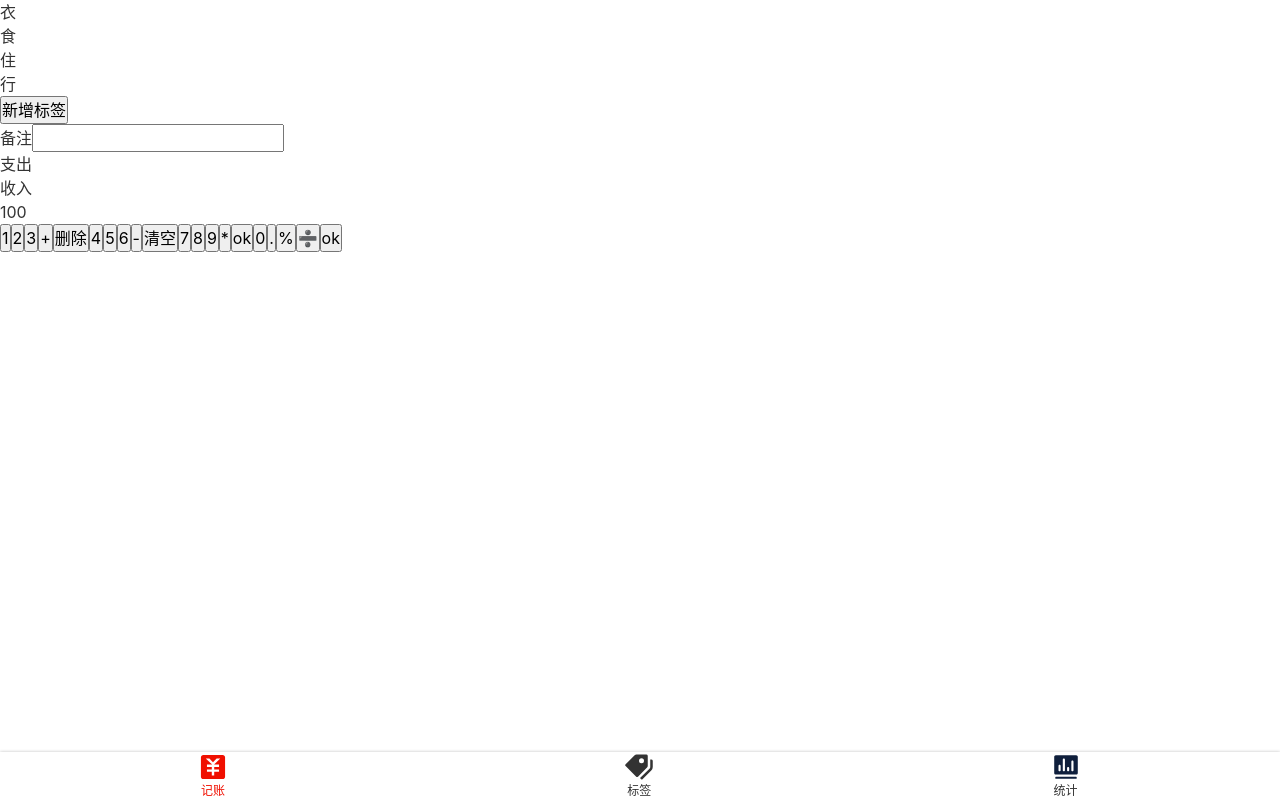
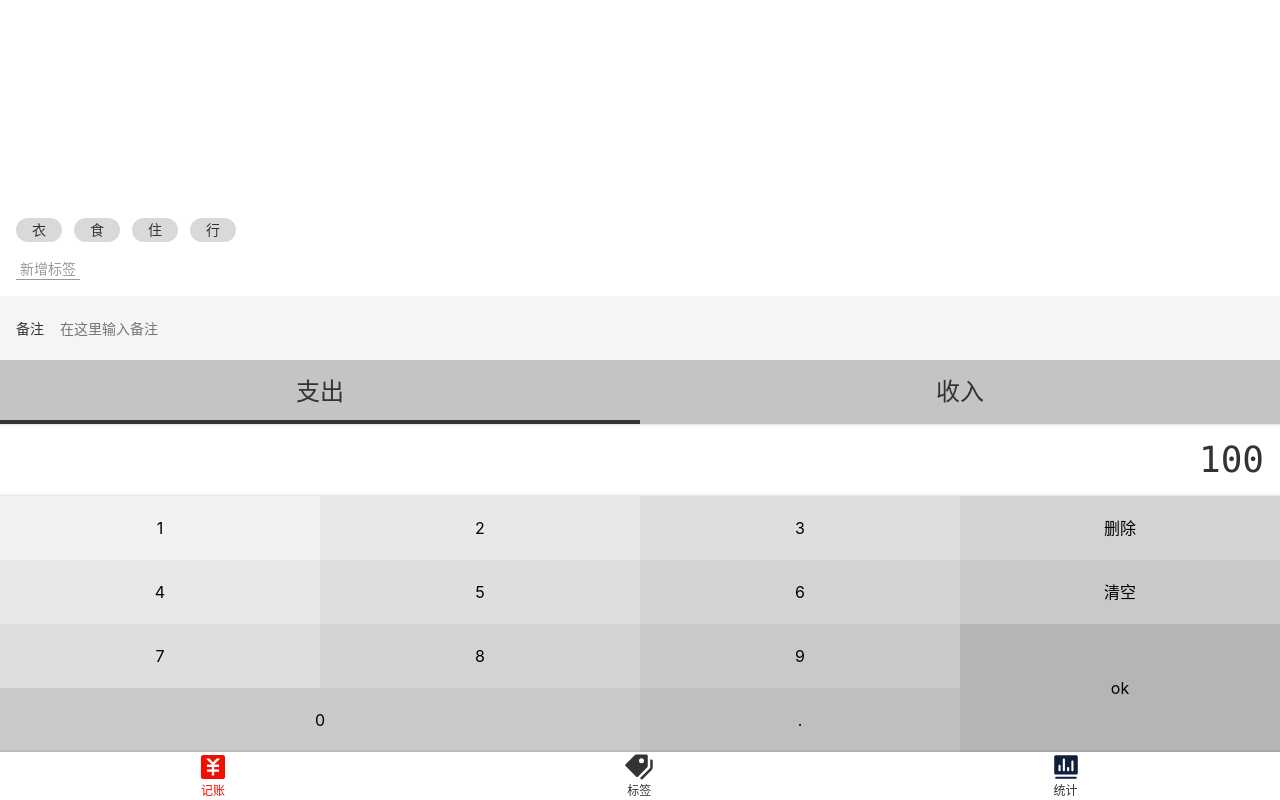
Before and after one commit to wzbmax3210/bookkeeping, a Vue app: page /#/money in a window 1280 px wide. Built offline with nearby package versions, Linux system fonts and the light colour scheme; the HTML template or start-up script is replaced by a standard one.

Commit message:
complete Money.vue html & css

```diff
--- a/src/App.vue
+++ b/src/App.vue
@@ -8,6 +8,7 @@
   @import "~@/assets/style/reset.scss";
   @import "~@/assets/style/helper.scss";
   body {
+    font-size: 16px;
     font-family: $font-hei;
     line-height: 1.5;
     color: #333333;
--- a/src/assets/style/helper.scss
+++ b/src/assets/style/helper.scss
@@ -1,3 +1,20 @@
 $font-hei: -apple-system, "Noto Sans", "Helvetica Neue", Helvetica, "Nimbus Sans L", Arial, "Liberation Sans", "PingFang SC", "Hiragino Sans GB", "Noto Sans CJK SC", "Source Han Sans SC", "Source Han Sans CN", "Microsoft YaHei", "Wenquanyi Micro Hei", "WenQuanYi Zen Hei", "ST Heiti", SimHei, "WenQuanYi Zen Hei Sharp", sans-serif;
 
 $color-highlight: #f00f00;
+
+%clearFix {
+  &::after {
+    content: '';
+    clear: both;
+    display: block;
+  }
+}
+
+$color-shadow: rgba(0, 0, 0, 0.25);
+%outerShadow {
+  box-shadow: 0 0 3px $color-shadow;
+}
+%innerShadow {
+   box-shadow: inset 0 -3px 3px -3px $color-shadow,
+    inset 0 3px 3px -3px $color-shadow;
+ }
--- a/src/components/Layout.vue
+++ b/src/components/Layout.vue
@@ -1,6 +1,6 @@
 <template>
-<div class="nav-wrapper">
-  <div class="content">
+<div class="layout-wrapper">
+  <div class="content" :class="classPrefix && `${classPrefix}-content`">
     <slot/>
   </div>
   <Nav/>
@@ -9,12 +9,13 @@
 
 <script lang="ts">
 export default {
+  props: ['classPrefix'],
   name: 'Layout'
 }
 </script>
 
 <style scoped lang="scss">
-  .nav-wrapper {
+  .layout-wrapper {
     display: flex;
     flex-direction: column;
     height: 100vh;
--- a/src/components/Nav.vue
+++ b/src/components/Nav.vue
@@ -24,8 +24,8 @@
 <style scoped lang="scss">
   @import "~@/assets/style/helper.scss";
   nav {
+    @extend %outerShadow;
     display: flex;
-    box-shadow: 0 0 3px rgba(0, 0, 0, 0.25);
     flex-direction: row;
     font-size: 12px;
     .item {
--- a/src/views/Money.vue
+++ b/src/views/Money.vue
@@ -1,56 +1,54 @@
 <template>
-<Layout>
+<Layout class-prefix="layout">
+  <div class="numberPad">
+    <div class="output">100</div>
+    <div class="buttons">
+      <button>1</button>
+      <button>2</button>
+      <button>3</button>
+      <!--<button>+</button>-->
+      <button>删除</button>
+      <button>4</button>
+      <button>5</button>
+      <button>6</button>
+      <!--<button>-</button>-->
+      <button>清空</button>
+      <button>7</button>
+      <button>8</button>
+      <button>9</button>
+      <!--<button>*</button>-->
+      <button class="ok">ok</button>
+      <button class="zero">0</button>
+      <button>.</button>
+      <!--<button>%</button>
+      <button>➗</button>-->
+    </div>
+  </div>
+  <div>
+    <ul class="types">
+      <li class="selected">支出</li>
+      <li>收入</li>
+    </ul>
+  </div>
+  <div>
+    <label class="notes">
+      <span class="name">备注</span>
+      <input type="text" placeholder="在这里输入备注">
+    </label>
+  </div>
   <div class="tags">
-    <div class="current">
-      <ul>
-        <li>衣</li>
-        <li>食</li>
-        <li>住</li>
-        <li>行</li>
-      </ul>
-    </div>
     <div class="new">
       <button>新增标签</button>
     </div>
-    <div>
-      <label class="notes">
-        <span class="name">备注</span>
-        <input type="text">
-      </label>
-    </div>
-    <div>
-      <ul class="types">
-        <li>支出</li>
-        <li>收入</li>
-      </ul>
-    </div>
-    <div>
-      <div>100</div>
-      <div>
-        <button>1</button>
-        <button>2</button>
-        <button>3</button>
-        <button>+</button>
-        <button>删除</button>
-        <button>4</button>
-        <button>5</button>
-        <button>6</button>
-        <button>-</button>
-        <button>清空</button>
-        <button>7</button>
-        <button>8</button>
-        <button>9</button>
-        <button>*</button>
-        <button>ok</button>
-        <button>0</button>
-        <button>.</button>
-        <button>%</button>
-        <button>➗</button>
-        <button>ok</button>
-      </div>
-    </div>
+    <ul class="current">
+      <li>衣</li>
+      <li>食</li>
+      <li>住</li>
+      <li>行</li>
+    </ul>
   </div>
 </Layout>
+
 </template>
 
 <script lang="ts">
@@ -59,6 +57,136 @@
 }
 </script>
 
+<style lang="scss">
+  .layout-content {
+    display: flex;
+    flex-direction: column-reverse;
+  }
+</style>
 <style scoped lang="scss">
   @import "~@/assets/style/helper.scss";
+  .numberPad {
+    .output {
+      @extend %clearFix;
+      @extend %innerShadow;
+      font-size: 36px;
+      font-family: Consolas, monospace;
+      padding: 9px 16px;
+      text-align: right;
+    }
+    .buttons {
+      @extend %clearFix;
+      > button {
+        width: 25%;
+        height: 64px;
+        border: none;
+        background: transparent;
+        &.ok {
+          float: right;
+          height: (64px*2);
+        }
+        &.zero {
+          width: 25*2%;
+        }
+        $bg: #f2f2f2;
+        &:nth-child(1) {
+          background: $bg;
+        }
+        &:nth-child(2), &:nth-child(5) {
+          background: darken($bg, 4%);
+        }
+        &:nth-child(3), &:nth-child(6),  &:nth-child(9){
+          background: darken($bg, 4*2%);
+        }
+        &:nth-child(4), &:nth-child(7),  &:nth-child(10){
+          background: darken($bg, 4*3%);
+        }
+        &:nth-child(8), &:nth-child(11),  &:nth-child(13){
+          background: darken($bg, 4*4%);
+        }
+        &:nth-child(14) {
+          background: darken($bg, 4*5%);
+        }
+        &:nth-child(12) {
+          background: darken($bg, 4*6%);
+        }
+      }
+    }
+  }
+
+  .types {
+    background: #c4c4c4;
+    display: flex;
+    text-align: center;
+    font-size: 24px;
+    > li {
+      width: 50%;
+      height: 64px;
+      display: flex;
+      justify-content: center;
+      align-items: center;
+      position: relative;
+      &.selected::after {
+        content: '';
+        position: absolute;
+        bottom: 0;
+        left: 0;
+        width: 100%;
+        height: 4px;
+        background: #333333;
+      }
+    }
+  }
+
+  .notes {
+    background: #f5f5f5;
+    font-size: 14px;
+    padding-left: 16px;
+    display: flex;
+    align-items: center;
+
+    .name {
+      padding-right: 16px;
+    }
+
+    input {
+      height: 64px;
+      flex-grow: 1;
+      background: transparent;
+      border: none;
+      padding-right: 16px;
+    }
+  }
+
+  .tags {
+    flex-grow: 1;
+    font-size: 14px;
+    padding: 16px;
+    display: flex;
+    flex-direction: column-reverse;
+    > .current {
+      display: flex;
+      flex-wrap: wrap;
+      > li {
+        background: #d9d9d9;
+        height: 24px;
+        line-height: 24px;
+        border-radius: (24px/2);
+        padding: 0 16px;
+        margin-right: 12px;
+      }
+    }
+
+    > .new {
+      padding-top: 16px;
+
+      button {
+        background: transparent;
+        border: none;
+        color: #999999;
+        border-bottom: 1px solid;
+        padding: 0 4px;
+      }
+    }
+  }
 </style>
```
